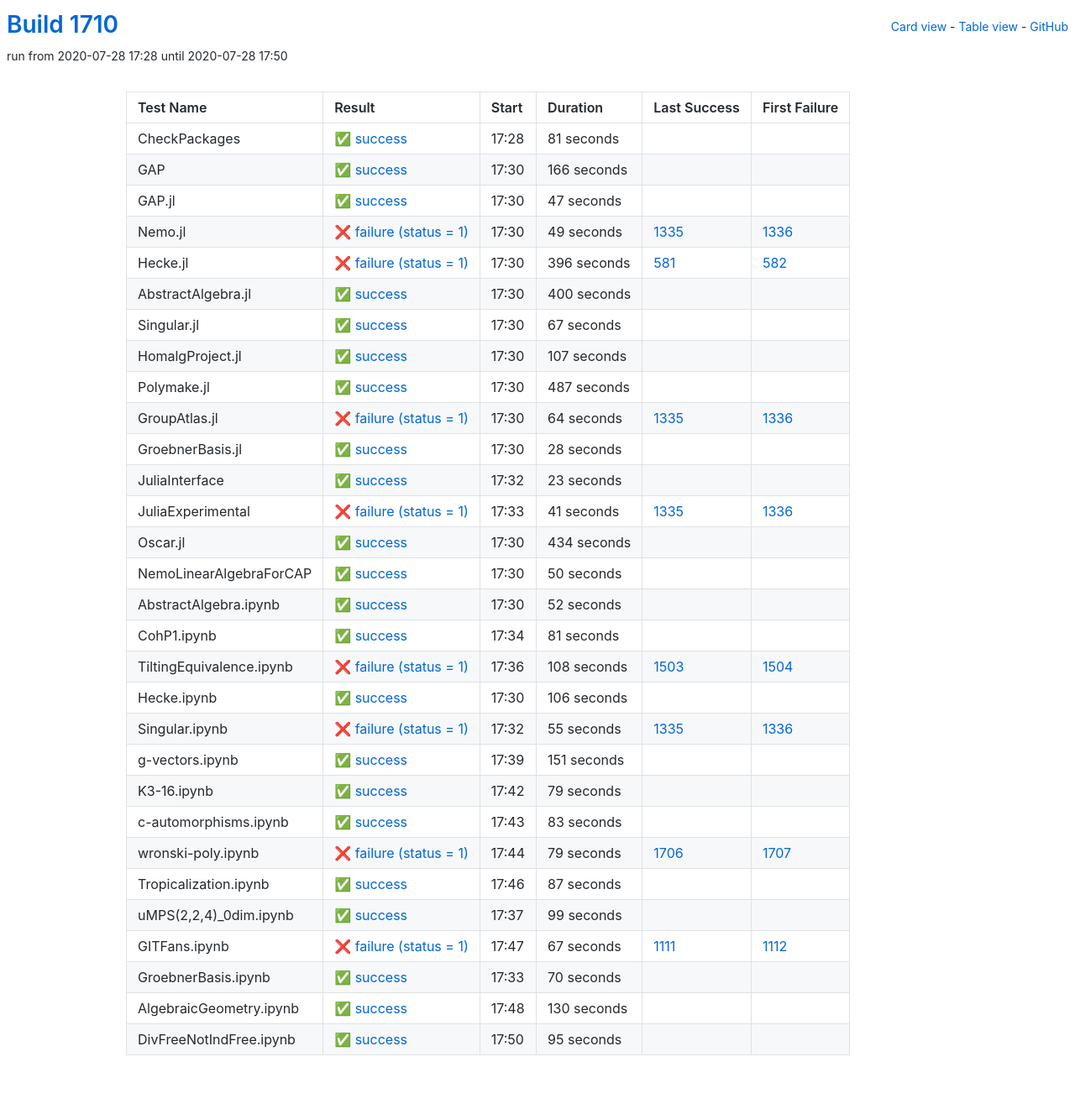
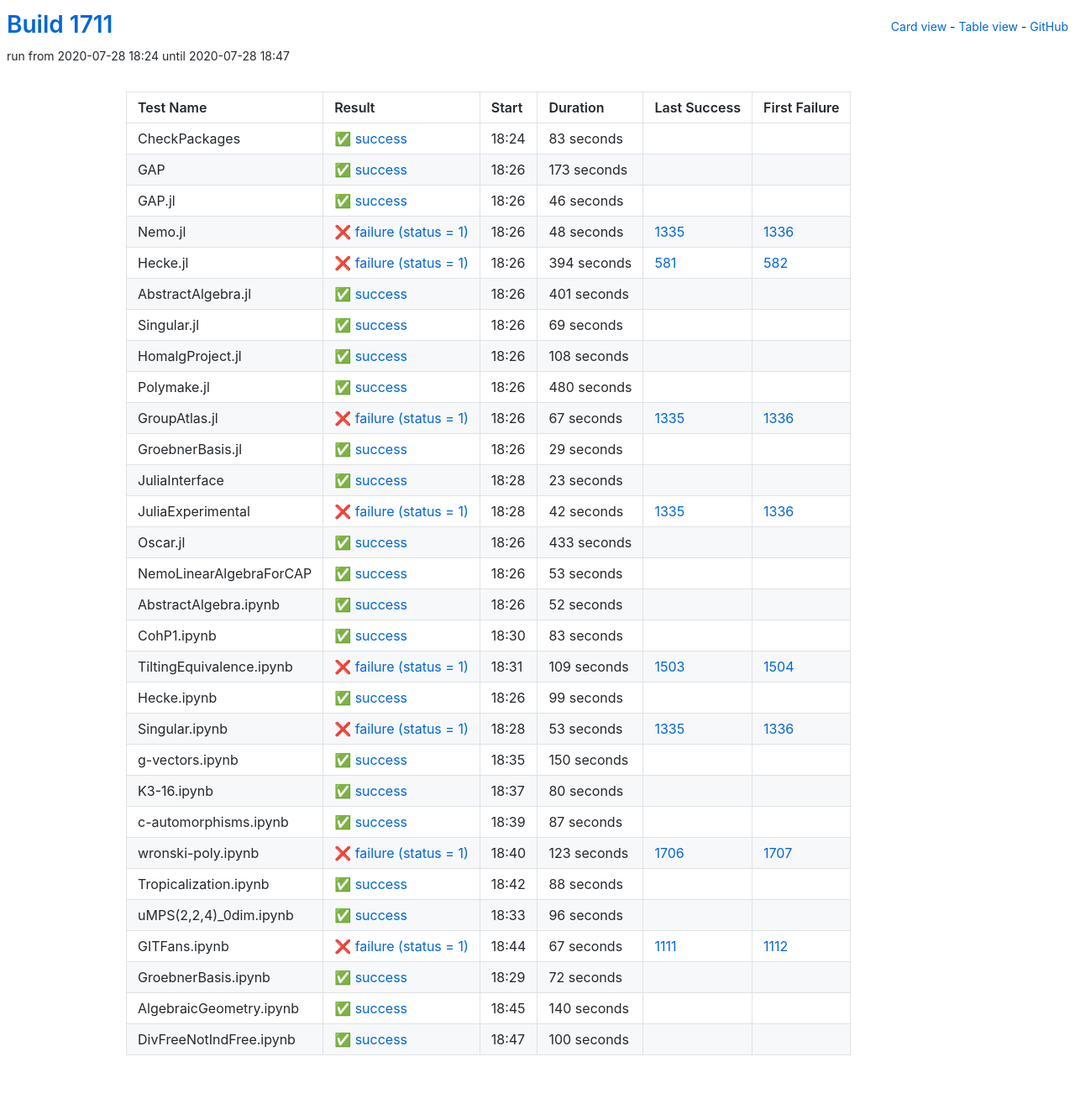
Before and after one commit to oscar-system/oscar-ci-status-1.4, a Jekyll site: the page built from table.html, in a window 1280 px wide. Shown: the whole page at 84% size. Built offline with Jekyll 4.4.1, drawn with Linux system fonts in a browser that asks for light colours.

Commit message:
Build #1711

```diff
--- a/_data/ci.yml
+++ b/_data/ci.yml
@@ -1,6 +1,6 @@
 ---
-build: 1710
-build_url: https://oscarci.mathematik.uni-kl.de/job/oscar-julia-1.4/1710/
+build: 1711
+build_url: https://oscarci.mathematik.uni-kl.de/job/oscar-julia-1.4/1711/
 job: oscar-julia-1.4
 organization: oscar-system
 repo: oscar-ci-status-1.4
@@ -8,140 +8,140 @@ repourl: https://github.com/oscar-system/oscar-ci-status-1.4
 tests:
 - name: CheckPackages
   id: checkpackages
-  log: https://oscarci.mathematik.uni-kl.de/job/oscar-julia-1.4/1710/artifact/logs/build-1710/CheckPackages.log
-  start: 2020-07-28 17:28
+  log: https://oscarci.mathematik.uni-kl.de/job/oscar-julia-1.4/1711/artifact/logs/build-1711/CheckPackages.log
+  start: 2020-07-28 18:24
   success: true
   exitcode: 0
   status: success
-  duration: 81
+  duration: 83
   last_success: false
   last_success_url:
   first_failure: false
   first_failure_url:
 - name: GAP
   id: gap
-  log: https://oscarci.mathematik.uni-kl.de/job/oscar-julia-1.4/1710/artifact/logs/build-1710/GAP.log
-  start: 2020-07-28 17:30
+  log: https://oscarci.mathematik.uni-kl.de/job/oscar-julia-1.4/1711/artifact/logs/build-1711/GAP.log
+  start: 2020-07-28 18:26
   success: true
   exitcode: 0
   status: success
-  duration: 166
+  duration: 173
   last_success: false
   last_success_url:
   first_failure: false
   first_failure_url:
 - name: GAP.jl
   id: gap-jl
-  log: https://oscarci.mathematik.uni-kl.de/job/oscar-julia-1.4/1710/artifact/logs/build-1710/GAP.jl.log
-  start: 2020-07-28 17:30
+  log: https://oscarci.mathematik.uni-kl.de/job/oscar-julia-1.4/1711/artifact/logs/build-1711/GAP.jl.log
+  start: 2020-07-28 18:26
   success: true
   exitcode: 0
   status: success
-  duration: 47
+  duration: 46
   last_success: false
   last_success_url:
   first_failure: false
   first_failure_url:
 - name: Nemo.jl
   id: nemo-jl
-  log: https://oscarci.mathematik.uni-kl.de/job/oscar-julia-1.4/1710/artifact/logs/build-1710/Nemo.jl.log
-  start: 2020-07-28 17:30
+  log: https://oscarci.mathematik.uni-kl.de/job/oscar-julia-1.4/1711/artifact/logs/build-1711/Nemo.jl.log
+  start: 2020-07-28 18:26
   success: false
   exitcode: 1
   status: failure
-  duration: 49
+  duration: 48
   last_success: 1335
   last_success_url: https://oscarci.mathematik.uni-kl.de/job/oscar-julia-1.4/1335/
   first_failure: 1336
   first_failure_url: https://oscarci.mathematik.uni-kl.de/job/oscar-julia-1.4/1336/
 - name: Hecke.jl
   id: hecke-jl
-  log: https://oscarci.mathematik.uni-kl.de/job/oscar-julia-1.4/1710/artifact/logs/build-1710/Hecke.jl.log
-  start: 2020-07-28 17:30
+  log: https://oscarci.mathematik.uni-kl.de/job/oscar-julia-1.4/1711/artifact/logs/build-1711/Hecke.jl.log
+  start: 2020-07-28 18:26
   success: false
   exitcode: 1
   status: failure
-  duration: 396
+  duration: 394
   last_success: 581
   last_success_url: https://oscarci.mathematik.uni-kl.de/job/oscar-julia-1.4/581/
   first_failure: 582
   first_failure_url: https://oscarci.mathematik.uni-kl.de/job/oscar-julia-1.4/582/
 - name: AbstractAlgebra.jl
   id: abstractalgebra-jl
-  log: https://oscarci.mathematik.uni-kl.de/job/oscar-julia-1.4/1710/artifact/logs/build-1710/AbstractAlgebra.jl.log
-  start: 2020-07-28 17:30
+  log: https://oscarci.mathematik.uni-kl.de/job/oscar-julia-1.4/1711/artifact/logs/build-1711/AbstractAlgebra.jl.log
+  start: 2020-07-28 18:26
   success: true
   exitcode: 0
   status: success
-  duration: 400
+  duration: 401
   last_success: false
   last_success_url:
   first_failure: false
   first_failure_url:
 - name: Singular.jl
   id: singular-jl
-  log: https://oscarci.mathematik.uni-kl.de/job/oscar-julia-1.4/1710/artifact/logs/build-1710/Singular.jl.log
-  start: 2020-07-28 17:30
+  log: https://oscarci.mathematik.uni-kl.de/job/oscar-julia-1.4/1711/artifact/logs/build-1711/Singular.jl.log
+  start: 2020-07-28 18:26
   success: true
   exitcode: 0
   status: success
-  duration: 67
+  duration: 69
   last_success: false
   last_success_url:
   first_failure: false
   first_failure_url:
 - name: HomalgProject.jl
   id: homalgproject-jl
-  log: https://oscarci.mathematik.uni-kl.de/job/oscar-julia-1.4/1710/artifact/logs/build-1710/HomalgProject.jl.log
-  start: 2020-07-28 17:30
+  log: https://oscarci.mathematik.uni-kl.de/job/oscar-julia-1.4/1711/artifact/logs/build-1711/HomalgProject.jl.log
+  start: 2020-07-28 18:26
   success: true
   exitcode: 0
   status: success
-  duration: 107
+  duration: 108
   last_success: false
   last_success_url:
   first_failure: false
   first_failure_url:
 - name: Polymake.jl
   id: polymake-jl
-  log: https://oscarci.mathematik.uni-kl.de/job/oscar-julia-1.4/1710/artifact/logs/build-1710/Polymake.jl.log
-  start: 2020-07-28 17:30
+  log: https://oscarci.mathematik.uni-kl.de/job/oscar-julia-1.4/1711/artifact/logs/build-1711/Polymake.jl.log
+  start: 2020-07-28 18:26
   success: true
   exitcode: 0
   status: success
-  duration: 487
+  duration: 480
   last_success: false
   last_success_url:
   first_failure: false
   first_failure_url:
 - name: GroupAtlas.jl
   id: groupatlas-jl
-  log: https://oscarci.mathematik.uni-kl.de/job/oscar-julia-1.4/1710/artifact/logs/build-1710/GroupAtlas.jl.log
-  start: 2020-07-28 17:30
+  log: https://oscarci.mathematik.uni-kl.de/job/oscar-julia-1.4/1711/artifact/logs/build-1711/GroupAtlas.jl.log
+  start: 2020-07-28 18:26
   success: false
   exitcode: 1
   status: failure
-  duration: 64
+  duration: 67
   last_success: 1335
   last_success_url: https://oscarci.mathematik.uni-kl.de/job/oscar-julia-1.4/1335/
   first_failure: 1336
   first_failure_url: https://oscarci.mathematik.uni-kl.de/job/oscar-julia-1.4/1336/
 - name: GroebnerBasis.jl
   id: groebnerbasis-jl
-  log: https://oscarci.mathematik.uni-kl.de/job/oscar-julia-1.4/1710/artifact/logs/build-1710/GroebnerBasis.jl.log
-  start: 2020-07-28 17:30
+  log: https://oscarci.mathematik.uni-kl.de/job/oscar-julia-1.4/1711/artifact/logs/build-1711/GroebnerBasis.jl.log
+  start: 2020-07-28 18:26
   success: true
   exitcode: 0
   status: success
-  duration: 28
+  duration: 29
   last_success: false
   last_success_url:
   first_failure: false
   first_failure_url:
 - name: JuliaInterface
   id: juliainterface
-  log: https://oscarci.mathematik.uni-kl.de/job/oscar-julia-1.4/1710/artifact/logs/build-1710/JuliaInterface.log
-  start: 2020-07-28 17:32
+  log: https://oscarci.mathematik.uni-kl.de/job/oscar-julia-1.4/1711/artifact/logs/build-1711/JuliaInterface.log
+  start: 2020-07-28 18:28
   success: true
   exitcode: 0
   status: success
@@ -152,44 +152,44 @@ tests:
   first_failure_url:
 - name: JuliaExperimental
   id: juliaexperimental
-  log: https://oscarci.mathematik.uni-kl.de/job/oscar-julia-1.4/1710/artifact/logs/build-1710/JuliaExperimental.log
-  start: 2020-07-28 17:33
+  log: https://oscarci.mathematik.uni-kl.de/job/oscar-julia-1.4/1711/artifact/logs/build-1711/JuliaExperimental.log
+  start: 2020-07-28 18:28
   success: false
   exitcode: 1
   status: failure
-  duration: 41
+  duration: 42
   last_success: 1335
   last_success_url: https://oscarci.mathematik.uni-kl.de/job/oscar-julia-1.4/1335/
   first_failure: 1336
   first_failure_url: https://oscarci.mathematik.uni-kl.de/job/oscar-julia-1.4/1336/
 - name: Oscar.jl
   id: oscar-jl
-  log: https://oscarci.mathematik.uni-kl.de/job/oscar-julia-1.4/1710/artifact/logs/build-1710/Oscar.jl.log
-  start: 2020-07-28 17:30
+  log: https://oscarci.mathematik.uni-kl.de/job/oscar-julia-1.4/1711/artifact/logs/build-1711/Oscar.jl.log
+  start: 2020-07-28 18:26
   success: true
   exitcode: 0
   status: success
-  duration: 434
+  duration: 433
   last_success: false
   last_success_url:
   first_failure: false
   first_failure_url:
 - name: NemoLinearAlgebraForCAP
   id: nemolinearalgebraforcap
-  log: https://oscarci.mathematik.uni-kl.de/job/oscar-julia-1.4/1710/artifact/logs/build-1710/NemoLinearAlgebraForCAP.log
-  start: 2020-07-28 17:30
+  log: https://oscarci.mathematik.uni-kl.de/job/oscar-julia-1.4/1711/artifact/logs/build-1711/NemoLinearAlgebraForCAP.log
+  start: 2020-07-28 18:26
   success: true
   exitcode: 0
   status: success
-  duration: 50
+  duration: 53
   last_success: false
   last_success_url:
   first_failure: false
   first_failure_url:
 - name: AbstractAlgebra.ipynb
   id: abstractalgebra-ipynb
-  log: https://oscarci.mathematik.uni-kl.de/job/oscar-julia-1.4/1710/artifact/logs/build-1710/AbstractAlgebra.ipynb.log
-  start: 2020-07-28 17:30
+  log: https://oscarci.mathematik.uni-kl.de/job/oscar-julia-1.4/1711/artifact/logs/build-1711/AbstractAlgebra.ipynb.log
+  start: 2020-07-28 18:26
   success: true
   exitcode: 0
   status: success
@@ -200,80 +200,8 @@ tests:
   first_failure_url:
 - name: CohP1.ipynb
   id: cohp1-ipynb
-  log: https://oscarci.mathematik.uni-kl.de/job/oscar-julia-1.4/1710/artifact/logs/build-1710/CohP1.ipynb.log
-  start: 2020-07-28 17:34
-  success: true
-  exitcode: 0
-  status: success
-  duration: 81
-  last_success: false
-  last_success_url:
-  first_failure: false
-  first_failure_url:
-- name: TiltingEquivalence.ipynb
-  id: tiltingequivalence-ipynb
-  log: https://oscarci.mathematik.uni-kl.de/job/oscar-julia-1.4/1710/artifact/logs/build-1710/TiltingEquivalence.ipynb.log
-  start: 2020-07-28 17:36
-  success: false
-  exitcode: 1
-  status: failure
-  duration: 108
-  last_success: 1503
-  last_success_url: https://oscarci.mathematik.uni-kl.de/job/oscar-julia-1.4/1503/
-  first_failure: 1504
-  first_failure_url: https://oscarci.mathematik.uni-kl.de/job/oscar-julia-1.4/1504/
-- name: Hecke.ipynb
-  id: hecke-ipynb
-  log: https://oscarci.mathematik.uni-kl.de/job/oscar-julia-1.4/1710/artifact/logs/build-1710/Hecke.ipynb.log
-  start: 2020-07-28 17:30
-  success: true
-  exitcode: 0
-  status: success
-  duration: 106
-  last_success: false
-  last_success_url:
-  first_failure: false
-  first_failure_url:
-- name: Singular.ipynb
-  id: singular-ipynb
-  log: https://oscarci.mathematik.uni-kl.de/job/oscar-julia-1.4/1710/artifact/logs/build-1710/Singular.ipynb.log
-  start: 2020-07-28 17:32
-  success: false
-  exitcode: 1
-  status: failure
-  duration: 55
-  last_success: 1335
-  last_success_url: https://oscarci.mathematik.uni-kl.de/job/oscar-julia-1.4/1335/
-  first_failure: 1336
-  first_failure_url: https://oscarci.mathematik.uni-kl.de/job/oscar-julia-1.4/1336/
-- name: g-vectors.ipynb
-  id: g-vectors-ipynb
-  log: https://oscarci.mathematik.uni-kl.de/job/oscar-julia-1.4/1710/artifact/logs/build-1710/g-vectors.ipynb.log
-  start: 2020-07-28 17:39
-  success: true
-  exitcode: 0
-  status: success
-  duration: 151
-  last_success: false
-  last_success_url:
-  first_failure: false
-  first_failure_url:
-- name: K3-16.ipynb
-  id: k3-16-ipynb
-  log: https://oscarci.mathematik.uni-kl.de/job/oscar-julia-1.4/1710/artifact/logs/build-1710/K3-16.ipynb.log
-  start: 2020-07-28 17:42
-  success: true
-  exitcode: 0
-  status: success
-  duration: 79
-  last_success: false
-  last_success_url:
-  first_failure: false
-  first_failure_url:
-- name: c-automorphisms.ipynb
-  id: c-automorphisms-ipynb
-  log: https://oscarci.mathematik.uni-kl.de/job/oscar-julia-1.4/1710/artifact/logs/build-1710/c-automorphisms.ipynb.log
-  start: 2020-07-28 17:43
+  log: https://oscarci.mathematik.uni-kl.de/job/oscar-julia-1.4/1711/artifact/logs/build-1711/CohP1.ipynb.log
+  start: 2020-07-28 18:30
   success: true
   exitcode: 0
   status: success
@@ -282,22 +210,70 @@ tests:
   last_success_url:
   first_failure: false
   first_failure_url:
-- name: wronski-poly.ipynb
-  id: wronski-poly-ipynb
-  log: https://oscarci.mathematik.uni-kl.de/job/oscar-julia-1.4/1710/artifact/logs/build-1710/wronski-poly.ipynb.log
-  start: 2020-07-28 17:44
+- name: TiltingEquivalence.ipynb
+  id: tiltingequivalence-ipynb
+  log: https://oscarci.mathematik.uni-kl.de/job/oscar-julia-1.4/1711/artifact/logs/build-1711/TiltingEquivalence.ipynb.log
+  start: 2020-07-28 18:31
   success: false
   exitcode: 1
   status: failure
-  duration: 79
-  last_success: 1706
-  last_success_url: https://oscarci.mathematik.uni-kl.de/job/oscar-julia-1.4/1706/
-  first_failure: 1707
-  first_failure_url: https://oscarci.mathematik.uni-kl.de/job/oscar-julia-1.4/1707/
-- name: Tropicalization.ipynb
-  id: tropicalization-ipynb
-  log: https://oscarci.mathematik.uni-kl.de/job/oscar-julia-1.4/1710/artifact/logs/build-1710/Tropicalization.ipynb.log
-  start: 2020-07-28 17:46
+  duration: 109
+  last_success: 1503
+  last_success_url: https://oscarci.mathematik.uni-kl.de/job/oscar-julia-1.4/1503/
+  first_failure: 1504
+  first_failure_url: https://oscarci.mathematik.uni-kl.de/job/oscar-julia-1.4/1504/
+- name: Hecke.ipynb
+  id: hecke-ipynb
+  log: https://oscarci.mathematik.uni-kl.de/job/oscar-julia-1.4/1711/artifact/logs/build-1711/Hecke.ipynb.log
+  start: 2020-07-28 18:26
+  success: true
+  exitcode: 0
+  status: success
+  duration: 99
+  last_success: false
+  last_success_url:
+  first_failure: false
+  first_failure_url:
+- name: Singular.ipynb
+  id: singular-ipynb
+  log: https://oscarci.mathematik.uni-kl.de/job/oscar-julia-1.4/1711/artifact/logs/build-1711/Singular.ipynb.log
+  start: 2020-07-28 18:28
+  success: false
+  exitcode: 1
+  status: failure
+  duration: 53
+  last_success: 1335
+  last_success_url: https://oscarci.mathematik.uni-kl.de/job/oscar-julia-1.4/1335/
+  first_failure: 1336
+  first_failure_url: https://oscarci.mathematik.uni-kl.de/job/oscar-julia-1.4/1336/
+- name: g-vectors.ipynb
+  id: g-vectors-ipynb
+  log: https://oscarci.mathematik.uni-kl.de/job/oscar-julia-1.4/1711/artifact/logs/build-1711/g-vectors.ipynb.log
+  start: 2020-07-28 18:35
+  success: true
+  exitcode: 0
+  status: success
+  duration: 150
+  last_success: false
+  last_success_url:
+  first_failure: false
+  first_failure_url:
+- name: K3-16.ipynb
+  id: k3-16-ipynb
+  log: https://oscarci.mathematik.uni-kl.de/job/oscar-julia-1.4/1711/artifact/logs/build-1711/K3-16.ipynb.log
+  start: 2020-07-28 18:37
+  success: true
+  exitcode: 0
+  status: success
+  duration: 80
+  last_success: false
+  last_success_url:
+  first_failure: false
+  first_failure_url:
+- name: c-automorphisms.ipynb
+  id: c-automorphisms-ipynb
+  log: https://oscarci.mathematik.uni-kl.de/job/oscar-julia-1.4/1711/artifact/logs/build-1711/c-automorphisms.ipynb.log
+  start: 2020-07-28 18:39
   success: true
   exitcode: 0
   status: success
@@ -306,22 +282,46 @@ tests:
   last_success_url:
   first_failure: false
   first_failure_url:
-- name: uMPS(2,2,4)_0dim.ipynb
-  id: umps-2-2-4-0dim-ipynb
-  log: https://oscarci.mathematik.uni-kl.de/job/oscar-julia-1.4/1710/artifact/logs/build-1710/uMPS-2-2-4-_0dim.ipynb.log
-  start: 2020-07-28 17:37
+- name: wronski-poly.ipynb
+  id: wronski-poly-ipynb
+  log: https://oscarci.mathematik.uni-kl.de/job/oscar-julia-1.4/1711/artifact/logs/build-1711/wronski-poly.ipynb.log
+  start: 2020-07-28 18:40
+  success: false
+  exitcode: 1
+  status: failure
+  duration: 123
+  last_success: 1706
+  last_success_url: https://oscarci.mathematik.uni-kl.de/job/oscar-julia-1.4/1706/
+  first_failure: 1707
+  first_failure_url: https://oscarci.mathematik.uni-kl.de/job/oscar-julia-1.4/1707/
+- name: Tropicalization.ipynb
+  id: tropicalization-ipynb
+  log: https://oscarci.mathematik.uni-kl.de/job/oscar-julia-1.4/1711/artifact/logs/build-1711/Tropicalization.ipynb.log
+  start: 2020-07-28 18:42
   success: true
   exitcode: 0
   status: success
-  duration: 99
+  duration: 88
+  last_success: false
+  last_success_url:
+  first_failure: false
+  first_failure_url:
+- name: uMPS(2,2,4)_0dim.ipynb
+  id: umps-2-2-4-0dim-ipynb
+  log: https://oscarci.mathematik.uni-kl.de/job/oscar-julia-1.4/1711/artifact/logs/build-1711/uMPS-2-2-4-_0dim.ipynb.log
+  start: 2020-07-28 18:33
+  success: true
+  exitcode: 0
+  status: success
+  duration: 96
   last_success: false
   last_success_url:
   first_failure: false
   first_failure_url:
 - name: GITFans.ipynb
   id: gitfans-ipynb
-  log: https://oscarci.mathematik.uni-kl.de/job/oscar-julia-1.4/1710/artifact/logs/build-1710/GITFans.ipynb.log
-  start: 2020-07-28 17:47
+  log: https://oscarci.mathematik.uni-kl.de/job/oscar-julia-1.4/1711/artifact/logs/build-1711/GITFans.ipynb.log
+  start: 2020-07-28 18:44
   success: false
   exitcode: 1
   status: failure
@@ -332,36 +332,36 @@ tests:
   first_failure_url: https://oscarci.mathematik.uni-kl.de/job/oscar-julia-1.4/1112/
 - name: GroebnerBasis.ipynb
   id: groebnerbasis-ipynb
-  log: https://oscarci.mathematik.uni-kl.de/job/oscar-julia-1.4/1710/artifact/logs/build-1710/GroebnerBasis.ipynb.log
-  start: 2020-07-28 17:33
+  log: https://oscarci.mathematik.uni-kl.de/job/oscar-julia-1.4/1711/artifact/logs/build-1711/GroebnerBasis.ipynb.log
+  start: 2020-07-28 18:29
   success: true
   exitcode: 0
   status: success
-  duration: 70
+  duration: 72
   last_success: false
   last_success_url:
   first_failure: false
   first_failure_url:
 - name: AlgebraicGeometry.ipynb
   id: algebraicgeometry-ipynb
-  log: https://oscarci.mathematik.uni-kl.de/job/oscar-julia-1.4/1710/artifact/logs/build-1710/AlgebraicGeometry.ipynb.log
-  start: 2020-07-28 17:48
+  log: https://oscarci.mathematik.uni-kl.de/job/oscar-julia-1.4/1711/artifact/logs/build-1711/AlgebraicGeometry.ipynb.log
+  start: 2020-07-28 18:45
   success: true
   exitcode: 0
   status: success
-  duration: 130
+  duration: 140
   last_success: false
   last_success_url:
   first_failure: false
   first_failure_url:
 - name: DivFreeNotIndFree.ipynb
   id: divfreenotindfree-ipynb
-  log: https://oscarci.mathematik.uni-kl.de/job/oscar-julia-1.4/1710/artifact/logs/build-1710/DivFreeNotIndFree.ipynb.log
-  start: 2020-07-28 17:50
+  log: https://oscarci.mathematik.uni-kl.de/job/oscar-julia-1.4/1711/artifact/logs/build-1711/DivFreeNotIndFree.ipynb.log
+  start: 2020-07-28 18:47
   success: true
   exitcode: 0
   status: success
-  duration: 95
+  duration: 100
   last_success: false
   last_success_url:
   first_failure: false
```
Also changed, not shown: README.md.
